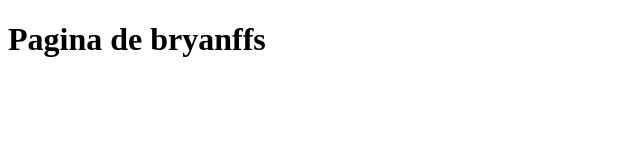
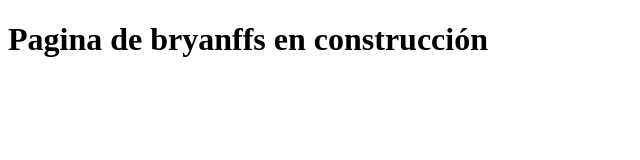
Before and after one commit to Bryanffs1/Bryanffs1.github.io, a plain HTML site: page index.html in a window 1280 px wide. Shown: the whole page, without its empty margins (0-640 px from the left). Drawn offline with Linux system fonts and the light colour scheme.

Commit message:
Actualizacion 1V

```diff
--- a/index.html
+++ b/index.html
@@ -7,6 +7,6 @@
     <title>Bryanffs</title>
 </head>
 <body>
-    <h1>Pagina de bryanffs</h1>
+    <h1>Pagina de bryanffs en construcción</h1>
 </body>
 </html>
```
